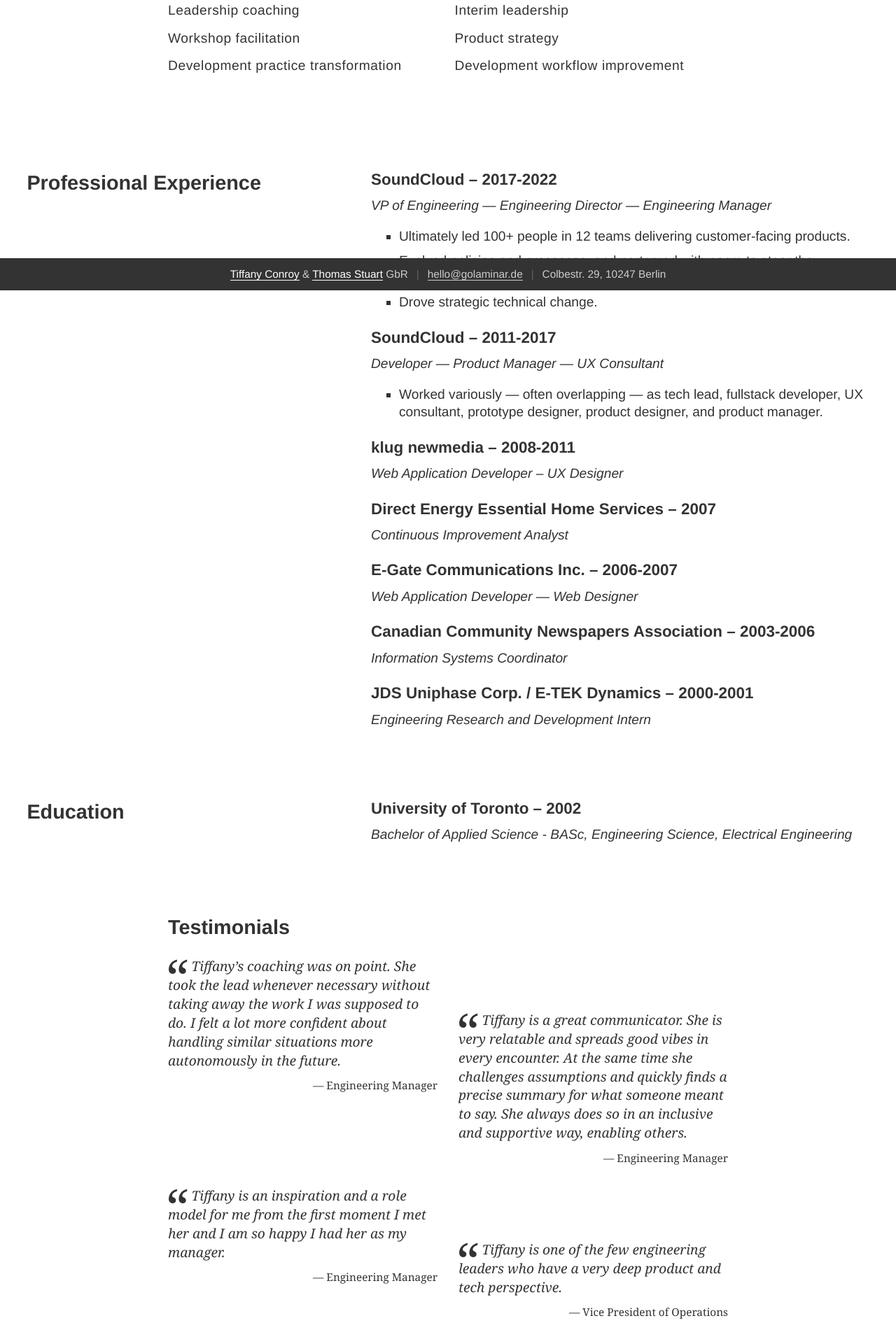
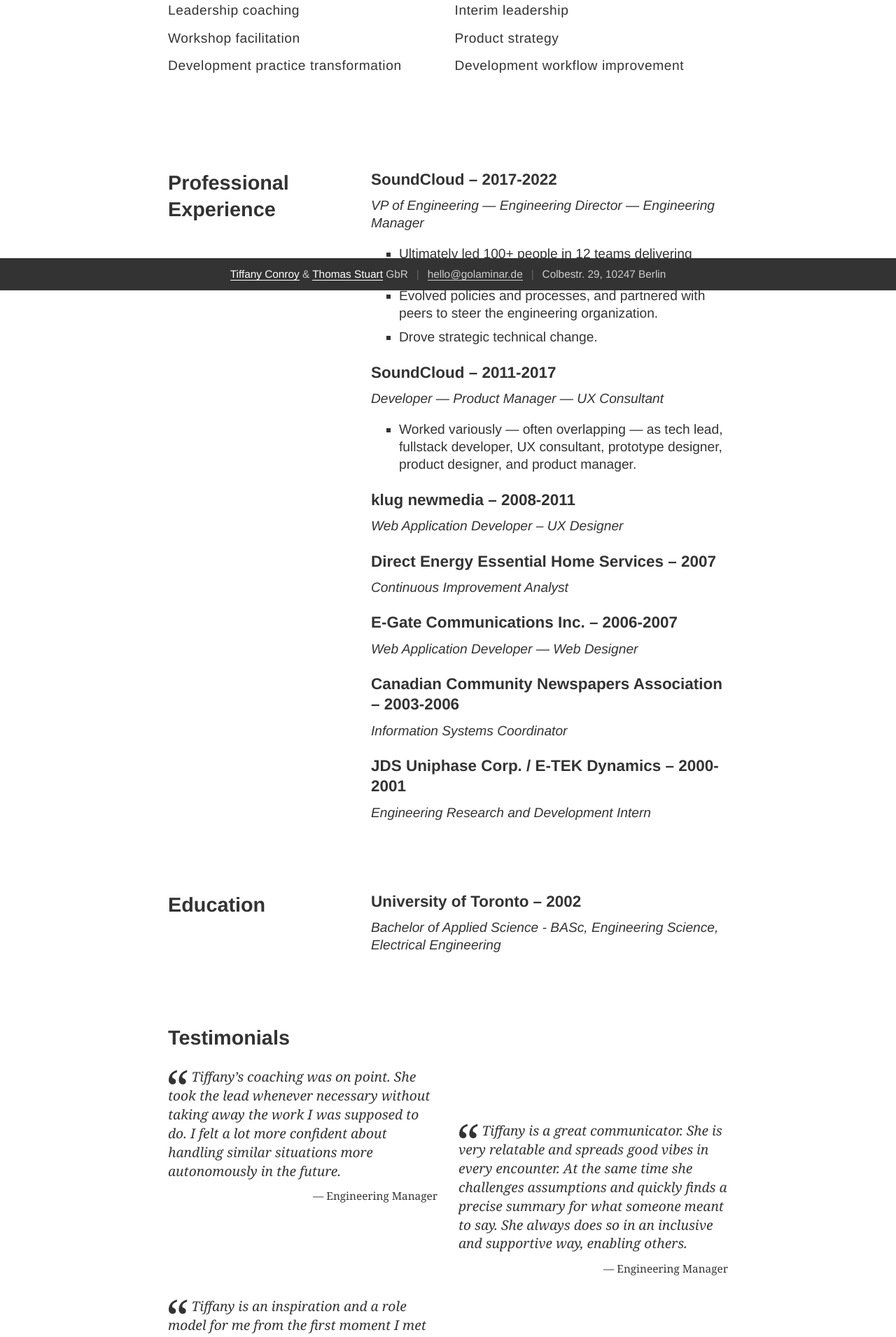
Before and after one commit to golaminar/golaminar.github.io, a Jekyll site: the page built from tiffany/cv.html, in a window 1280 px wide. Shown: the part 485-2396 px from the top of the page at 70% size. Built offline with Jekyll 4.4.1, drawn with Linux system fonts in a browser that asks for light colours.

Commit message:
Correct the layout on the CVs

```diff
--- a/tiffany/cv.html
+++ b/tiffany/cv.html
@@ -56,7 +56,9 @@
         </div>
     </section>
 
-    <section class="page cols" id="professional-experience">
+    <section class="page" id="professional-experience">
+        <div class="cols">
+
             <div class="col col-sidebar">
                 <h2>Professional Experience</h2>
             </div>
@@ -91,17 +93,19 @@
 
                 <h3 style="margin-bottom: 0.5em;">JDS Uniphase Corp. / E-TEK Dynamics – 2000-2001</h3>
                 <p style="font-style: italic;">Engineering Research and Development Intern</p>
-
+            </div>
         </div>
     </section>
 
-    <section class="page cols" id="education">
+    <section class="page" id="education">
+        <div class="cols">
             <div class="col col-sidebar">
                 <h2>Education</h2>
             </div>
             <div class="col col-main">
                 <h3 style="margin-bottom: 0.5em;">University of Toronto – 2002</h3>
                 <p style="font-style: italic;">Bachelor of Applied Science - BASc, Engineering Science, Electrical Engineering</p>
+            </div>
         </div>
     </section>
 
```
Also changed, not shown: tom/cv.html (+6 -2 lines). Lines whose indentation alone changed are shown as unchanged.
